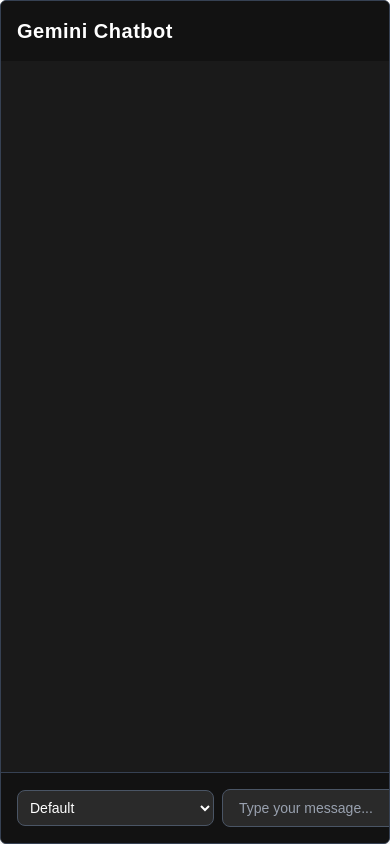
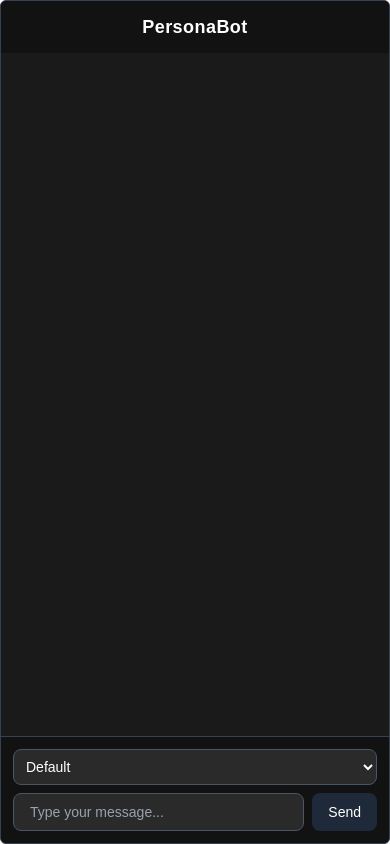
Before and after one commit to Vishw-modi/Persona-AI, a Next.js app: page / in a window 390 px wide. Built offline with nearby package versions, Linux system fonts and the light colour scheme.

Commit message:
added responsiveness

```diff
--- a/app/page.tsx
+++ b/app/page.tsx
@@ -92,12 +92,12 @@ export default function ChatPage() {
   }, [messages]);
 
   return (
-    <div className="flex flex-col h-screen max-w-2xl mx-auto bg-[#1f1f1f] shadow-lg rounded-md overflow-hidden border border-gray-700">
-      <header className="p-4 bg-[#121212] text-white text-xl font-semibold tracking-wide shadow">
-        Gemini Chatbot
+    <div className="flex flex-col h-screen w-full sm:max-w-2xl mx-auto bg-[#1f1f1f] shadow-lg rounded-md overflow-hidden border border-gray-700">
+      <header className="p-3 sm:p-4 bg-[#121212] text-white text-lg sm:text-xl font-semibold tracking-wide shadow flex items-center justify-center">
+        PersonaBot
       </header>
 
-      <div className="flex-1 overflow-y-auto p-4 space-y-4 bg-[#1a1a1a]">
+      <div className="flex-1 overflow-y-auto p-3 sm:p-4 space-y-2 sm:space-y-4 bg-[#1a1a1a]">
         {messages.map((msg, idx) => (
           <div
             key={idx}
@@ -106,7 +106,7 @@ export default function ChatPage() {
             }`}
           >
             <div
-              className={`max-w-md px-4 py-2 rounded-lg text-sm shadow transition-all duration-300 ${
+              className={`max-w-[80%] sm:max-w-md px-3 py-2 sm:px-4 sm:py-2 rounded-lg text-sm shadow transition-all duration-300 ${
                 msg.from === "user"
                   ? "bg-[#4c4c4c] text-white rounded-br-none"
                   : "bg-[#2a2a2a] text-gray-200 rounded-bl-none"
@@ -133,8 +133,8 @@ export default function ChatPage() {
         <div ref={chatEndRef} />
       </div>
 
-      <footer className="p-4 border-t border-gray-700 bg-[#121212]">
-        <div className="flex items-center gap-2">
+      <footer className="p-3 sm:p-4 border-t border-gray-700 bg-[#121212]">
+        <div className="flex flex-col sm:flex-row items-stretch sm:items-center gap-2">
           <select
             className="border border-gray-600 rounded-lg px-2 py-2 text-sm bg-[#2a2a2a] text-white focus:outline-none focus:ring-2 focus:ring-gray-400"
             value={selectedBehavior}
@@ -151,6 +151,7 @@ export default function ChatPage() {
             ))}
           </select>
 
+          <div className="flex flex-1 gap-2">
             <input
               className="flex-1 border border-gray-600 rounded-lg px-4 py-2 text-sm bg-[#2a2a2a] text-white placeholder-gray-400 focus:outline-none focus:ring-2 focus:ring-gray-400"
               value={input}
@@ -165,6 +166,7 @@ export default function ChatPage() {
               Send
             </button>
           </div>
+        </div>
       </footer>
     </div>
   );
```
Lines whose indentation alone changed are shown as unchanged.
